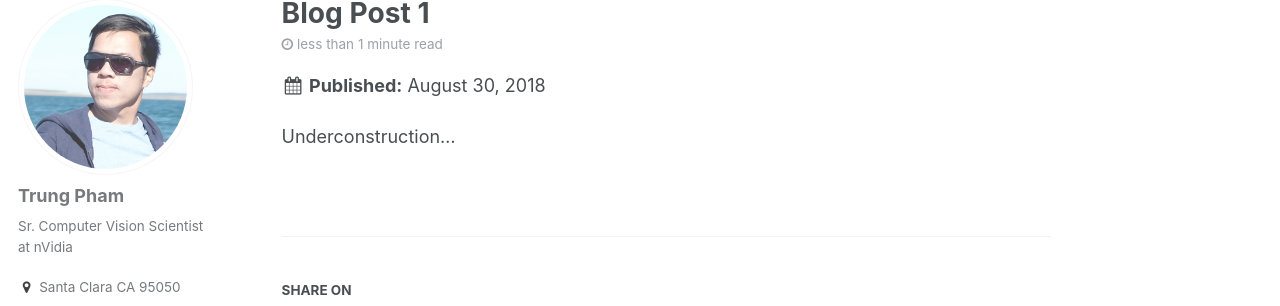
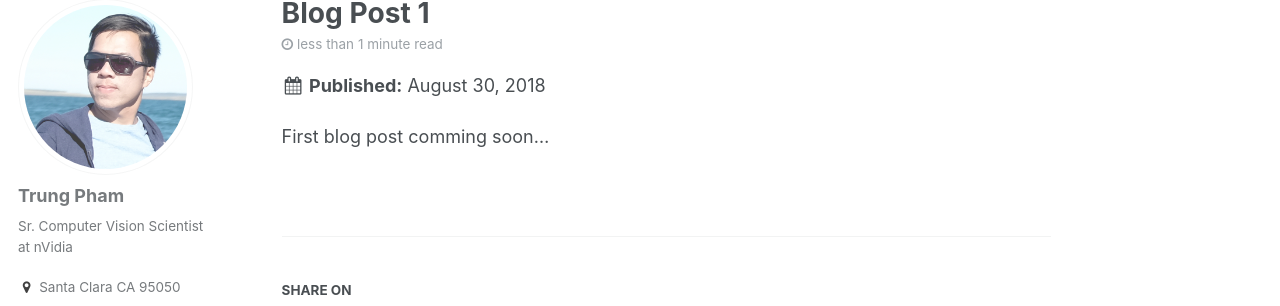
Before and after one commit to trungtpham/trungtpham.github.io, a Jekyll site: the page built from _posts/2018-08-30-blog-post-1.md, in a window 1280 px wide. Shown: the part 119-425 px from the top of the page. Built offline with Jekyll 4.4.1, drawn with Linux system fonts in a browser that asks for light colours; some web fonts are replaced.

Commit message:
Update 2018-08-30-blog-post-1.md

```diff
--- a/_posts/2018-08-30-blog-post-1.md
+++ b/_posts/2018-08-30-blog-post-1.md
@@ -1 +1 @@
-Underconstruction...
+First blog post comming soon...
```
